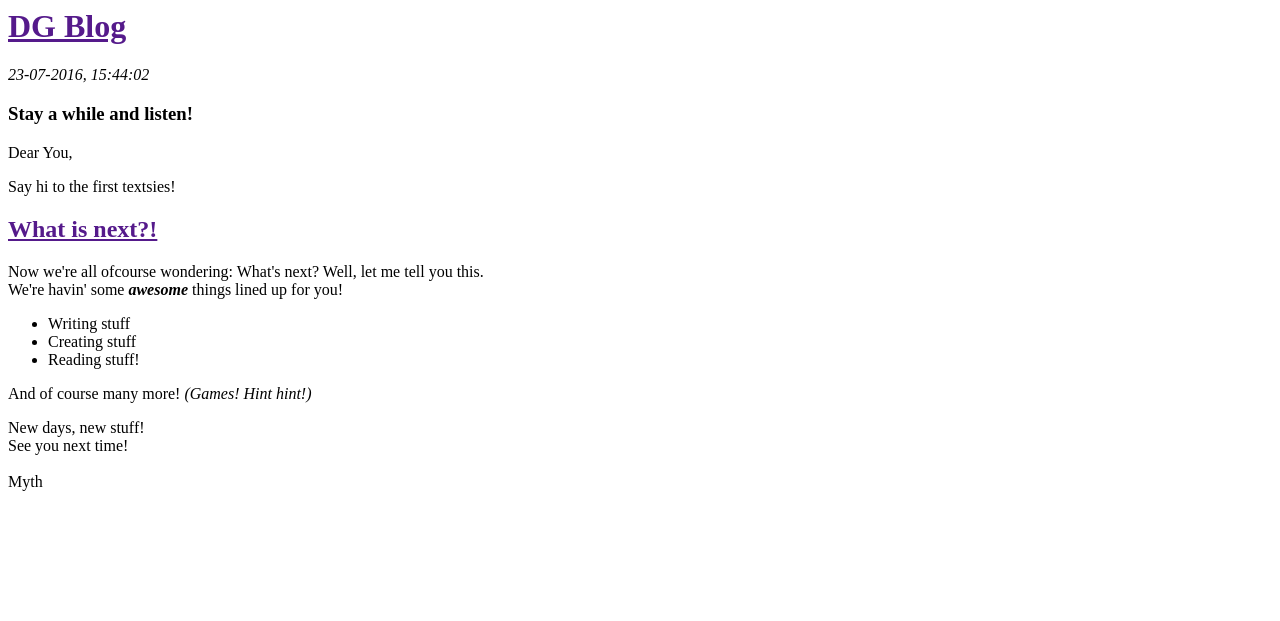
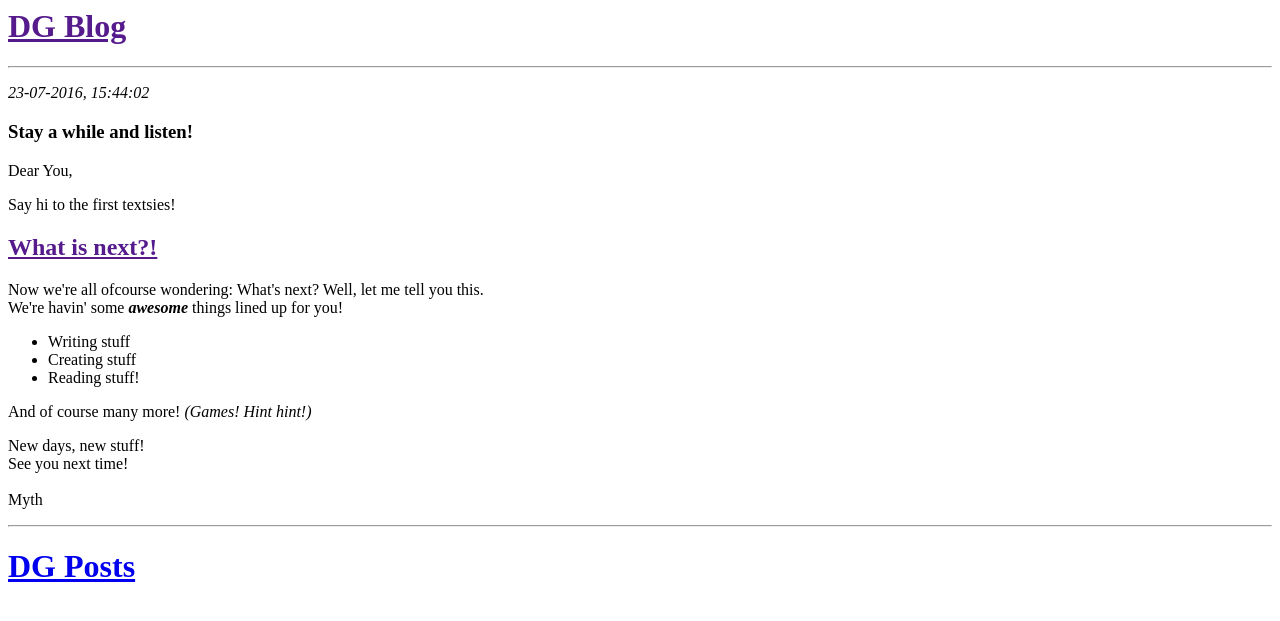
Before and after one commit to Mytheny/DjangogirlsBlog, a Django app: page / in a window 1280 px wide. Shown: the top 621 px of the page. Run offline with Django 3.2, Linux system fonts and the light colour scheme; data that the repository does not hold is empty.

Commit message:
Modified templates to display posts from database.

```diff
--- a/blog/templates/blog/post_list.html
+++ b/blog/templates/blog/post_list.html
@@ -7,7 +7,7 @@
         <div>
             <h1><a href=""> DG Blog </a> </h1>
         </div>
-
+        <hr>
         <div>
             <p><em>23-07-2016, 15:44:02</em></p>
             <h3> Stay a  while and listen!</h3>
@@ -18,7 +18,10 @@
         <div>
             <h2><a href=""> What is next?! </a></h2>
             <p> Now we're all ofcourse wondering: What's next? Well, let me tell you this.<br /> We're havin' some <strong><em>awesome</em></strong> things lined up for you! <br />
-            <ul><li>Writing stuff</li><li>Creating stuff</li><li>Reading stuff!</li></ul>
+            <ul>
+                <li>Writing stuff</li>
+                <li>Creating stuff</li>
+                <li>Reading stuff!</li></ul>
             And of course many more! <em>(Games! Hint hint!)</em>
             </p>
             <p>
@@ -27,5 +30,19 @@
                 Myth
             </p>
         </div>
+        <hr>
+        <div>
+            <h1><a href="/">DG Posts</a></h1>
+        </div>
+
+        {% for post in posts %}
+            <div>
+                <hr>
+                <h2><a href="">{{ post.title }}</a></h1>
+                <p>published: {{ post.published_date }}</p>
+                <p>{{ post.text|linebreaksbr }}</p>
+            </div>
+        {% endfor %}
+
     </body>
 </html>
--- a/blog/views.py
+++ b/blog/views.py
@@ -1,4 +1,8 @@
 from django.shortcuts import render
+from django.utils import timezone
+from .models import Post
+
 
 def post_list(request):
-    return render(request, 'blog/post_list.html', {})
+    posts = Post.objects.filter(published_date__lte=timezone.now()).order_by('published_date')
+    return render(request, 'blog/post_list.html', {'posts': posts})
```
Also changed, not shown: blog/models.py (+5 -7 lines).
